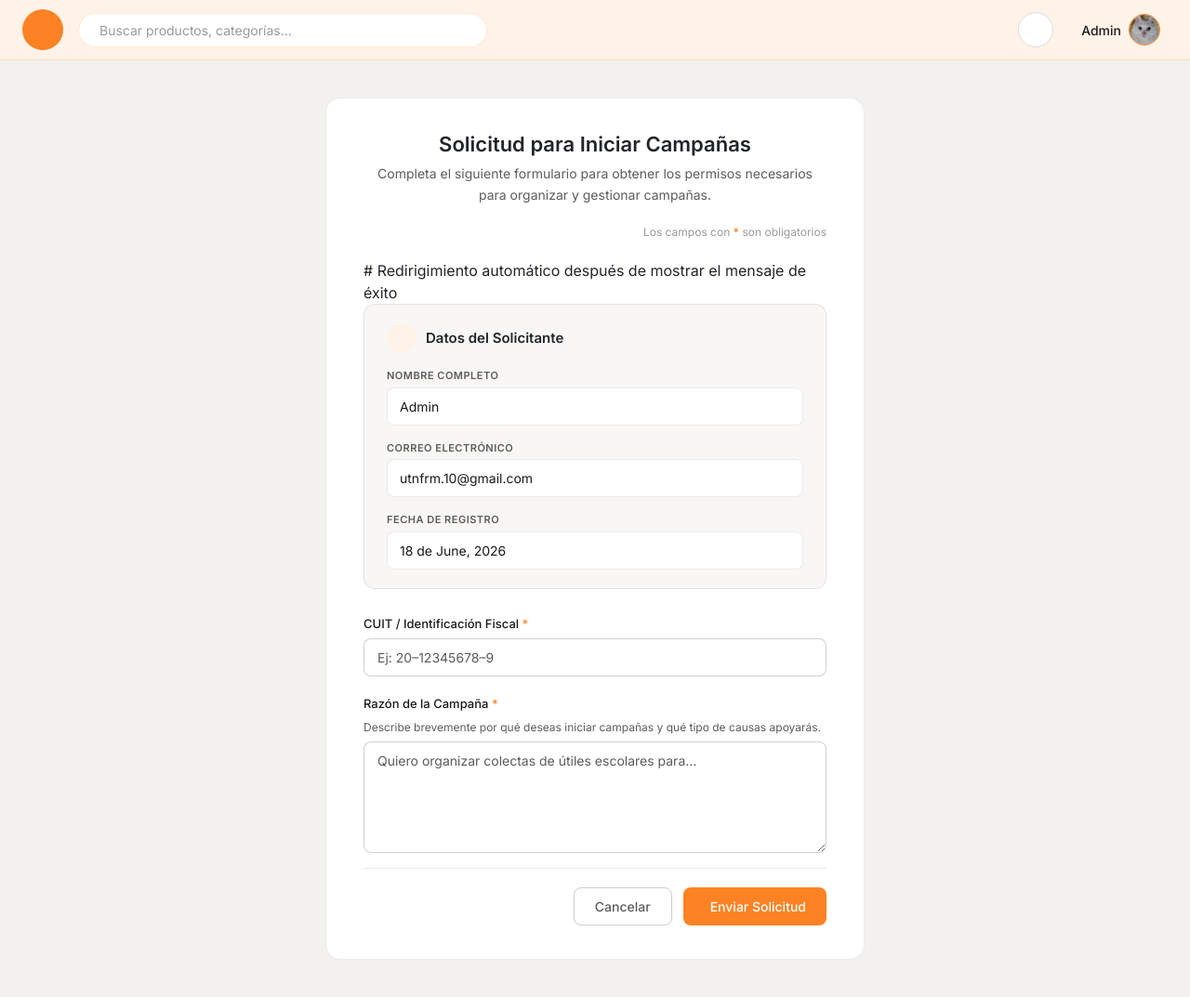
After one commit to RoAlario/plataforma_donaciones, a Flask app: template app/templates/solicitar_campana.html in a window 1280 px wide. The commit adds this page. Shown: the whole page at 93% size. Run offline with Flask 3, Linux system fonts and the light colour scheme; the template is opened without the code that fills it: values that come from a table or form of the project are taken from there, others are empty; parts of the project's set-up code (start-up, migrations or seed data) failed here and were passed over; some libraries are stand-ins or nearby versions.

Commit message:
US-02: base de datos y registro de peticiones
US-02: Solicitar Petición de campaña

US-03: Solicitar Campaña

US-02: Solicitar Petición de campaña : Completa

```diff
--- a/admin.py
+++ b/admin.py
@@ -1,7 +1,7 @@
 import sqlite3
 
 # Conectar a la base de datos
-conexion = sqlite3.connect('instance/plataforma.db')
+conexion = sqlite3.connect('instance/donaciones.db')
 cursor = conexion.cursor()
 
 # Actualizar el número de rol a 1
--- a/app/__init__.py
+++ b/app/__init__.py
@@ -27,4 +27,7 @@ def create_app():
     from app.donaciones.routes import donaciones_bp
     app.register_blueprint(donaciones_bp)
 
+    from app.routes import campana_bp
+    app.register_blueprint(campana_bp)
+
     return app
--- /dev/null
+++ b/app/templates/solicitar_campana.html
@@ -0,0 +1,355 @@
+<!DOCTYPE html>
+<html lang="es">
+<head>
+  <meta charset="UTF-8" />
+  <meta name="viewport" content="width=device-width, initial-scale=1.0" />
+  <title>Solicitud para Iniciar Campañas</title>
+
+  <link href="https://cdn.jsdelivr.net/npm/bootstrap@5.3.3/dist/css/bootstrap.min.css" rel="stylesheet" />
+  <link rel="stylesheet" href="https://cdn.jsdelivr.net/npm/@tabler/icons-webfont@2.44.0/tabler-icons.min.css" />
+  <link href="https://fonts.googleapis.com/css2?family=Inter:wght@400;500;600&display=swap" rel="stylesheet" />
+
+  <style>
+    :root {
+      --orange:       #FD8223;
+      --orange-hover: #e5711a;
+      --orange-light: #FFF3E8;
+      --orange-muted: rgba(253,130,35,0.18);
+    }
+    body { font-family: 'Inter', sans-serif; background: #F2F1EE; min-height: 100vh; }
+
+    /* Navbar */
+    .navbar-custom {
+      background: var(--orange-light);
+      border-bottom: 1px solid var(--orange-muted);
+      padding: 10px 24px;
+      display: flex; align-items: center; gap: 16px;
+    }
+    .logo {
+      width: 44px; height: 44px; border-radius: 50%;
+      background: var(--orange);
+      display: flex; align-items: center; justify-content: center;
+      color: #fff; font-size: 22px; flex-shrink: 0;
+      text-decoration: none;
+    }
+    .search-wrap {
+      flex: 1; max-width: 440px;
+      display: flex; align-items: center; gap: 8px;
+      background: #fff; border: 1px solid var(--orange-muted);
+      border-radius: 99px; padding: 7px 14px;
+      font-size: 14px; color: #9A9A9A;
+    }
+    .icon-btn {
+      width: 38px; height: 38px; border-radius: 50%;
+      border: 1px solid #ddd; background: #fff;
+      display: flex; align-items: center; justify-content: center;
+      color: #5C5C5C; font-size: 18px; cursor: pointer;
+      text-decoration: none;
+    }
+    .icon-btn:hover { background: #f0f0f0; }
+    .user-pill {
+      display: flex; align-items: center; gap: 8px;
+      cursor: pointer; padding: 4px 8px;
+      border-radius: 8px; font-size: 14px; font-weight: 500;
+      text-decoration: none; color: #1A1A1A;
+    }
+    .user-pill:hover { background: var(--orange-muted); }
+    .avatar {
+      width: 34px; height: 34px; border-radius: 50%;
+      background: var(--orange-light); border: 1.5px solid var(--orange);
+      display: flex; align-items: center; justify-content: center;
+      font-size: 12px; font-weight: 600; color: var(--orange);
+      overflow: hidden;
+    }
+    .avatar img { width: 100%; height: 100%; object-fit: cover; }
+    .ms-auto { margin-left: auto; }
+
+    /* Form card */
+    .form-card {
+      background: #fff; border-radius: 16px;
+      border: 1px solid rgba(0,0,0,0.08);
+      padding: 2.25rem 2.5rem;
+      max-width: 580px; margin: 2.5rem auto;
+    }
+    .form-card h1 { font-size: 22px; font-weight: 600; text-align: center; margin-bottom: 8px; }
+    .form-subtitle { font-size: 14px; color: #5C5C5C; text-align: center; line-height: 1.6; margin-bottom: 1.25rem; }
+    .required-note { font-size: 12px; color: #9A9A9A; text-align: right; margin-bottom: 1.25rem; }
+    .required-note span { color: var(--orange); font-weight: 600; }
+
+    /* Datos del solicitante */
+    .datos-card {
+      background: #F8F7F5; border: 1px solid rgba(0,0,0,0.08);
+      border-radius: 12px; padding: 1.25rem 1.5rem; margin-bottom: 1.5rem;
+    }
+    .datos-header { display: flex; align-items: center; gap: 10px; margin-bottom: 1rem; }
+    .datos-icon {
+      width: 32px; height: 32px; border-radius: 50%;
+      background: var(--orange-light);
+      display: flex; align-items: center; justify-content: center;
+      color: var(--orange); font-size: 16px;
+    }
+    .datos-header h2 { font-size: 15px; font-weight: 600; margin: 0; }
+    .readonly-label {
+      font-size: 11px; font-weight: 600;
+      text-transform: uppercase; letter-spacing: 0.5px;
+      color: #5C5C5C; margin-bottom: 4px;
+    }
+    .readonly-value {
+      background: #fff; border: 1px solid rgba(0,0,0,0.08);
+      border-radius: 8px; padding: 9px 13px;
+      font-size: 14px; color: #1A1A1A;
+    }
+
+    /* Campos editables */
+    .form-label { font-size: 13px; font-weight: 500; color: #1A1A1A; margin-bottom: 6px; }
+    .form-label .req { color: var(--orange); }
+    .form-control {
+      border: 1px solid rgba(0,0,0,0.18); border-radius: 8px;
+      font-size: 14px; padding: 9px 14px; font-family: 'Inter', sans-serif;
+    }
+    .form-control:focus {
+      border-color: var(--orange);
+      box-shadow: 0 0 0 3px rgba(253,130,35,0.12);
+    }
+    .form-hint { font-size: 12px; color: #5C5C5C; margin-bottom: 6px; line-height: 1.5; }
+    textarea.form-control { min-height: 120px; resize: vertical; }
+
+    /* Alertas */
+    .alert-error {
+      background: #FCEBEB; border: 1px solid #F09595;
+      border-radius: 8px; padding: 10px 14px;
+      font-size: 13px; color: #A32D2D;
+      margin-bottom: 1.25rem;
+      display: flex; align-items: center; gap: 8px;
+    }
+    .alert-success {
+      background: #EAFBEA; border: 1px solid #7FD97F;
+      border-radius: 8px; padding: 10px 14px;
+      font-size: 13px; color: #1E6E1E;
+      margin-bottom: 1.25rem;
+      display: flex; align-items: center; gap: 8px;
+    }
+
+    /* Acciones */
+    .form-actions {
+      display: flex; justify-content: flex-end; gap: 12px;
+      padding-top: 1.25rem; margin-top: 0.5rem;
+      border-top: 1px solid rgba(0,0,0,0.08);
+    }
+    .btn-cancelar {
+      padding: 9px 22px; border: 1px solid #ccc; border-radius: 8px;
+      background: transparent; font-size: 14px; font-weight: 500;
+      color: #5C5C5C; cursor: pointer; transition: background .15s;
+    }
+    .btn-cancelar:hover { background: #f0f0f0; }
+    .btn-enviar {
+      padding: 9px 22px; border: none; border-radius: 8px;
+      background: var(--orange); color: #fff;
+      font-size: 14px; font-weight: 500; cursor: pointer;
+      display: flex; align-items: center; gap: 7px;
+      transition: background .15s, transform .1s;
+    }
+    .btn-enviar:hover  { background: var(--orange-hover); }
+    .btn-enviar:active { transform: scale(0.98); }
+
+    @media (max-width: 600px) {
+      .search-wrap { display: none; }
+      .form-card { padding: 1.5rem 1.25rem; margin: 1.5rem 1rem; }
+      .datos-card { padding: 1rem; }
+    }
+  </style>
+</head>
+<body>
+
+  <!-- Navbar -->
+  <nav class="navbar-custom">
+    <a href="{{ url_for('donaciones.home') }}" class="logo">
+      <i class="ti ti-box"></i>
+    </a>
+
+    <div class="search-wrap">
+      <i class="ti ti-filter" style="color: var(--orange);"></i>
+      <span>Buscar productos, categorías…</span>
+      <i class="ti ti-search" style="margin-left: auto;"></i>
+    </div>
+
+    <div class="ms-auto" style="display:flex; align-items:center; gap:14px;">
+      <a href="#" class="icon-btn" aria-label="Notificaciones">
+        <i class="ti ti-bell"></i>
+      </a>
+      <a href="{{ url_for('auth.login') }}" class="user-pill">
+        <i class="ti ti-chevron-down" style="font-size:14px; color:#5C5C5C;"></i>
+        <span>{{ usuario.nombre }}</span>
+        <div class="avatar">
+          {% if usuario.foto_perfil %}
+            <img src="{{ url_for('static', filename='fotos/' + usuario.foto_perfil) }}" alt="Foto de perfil" />
+          {% else %}
+            {{ usuario.nombre[0].upper() }}
+          {% endif %}
+        </div>
+      </a>
+    </div>
+  </nav>
+
+  <!-- Formulario -->
+  <main class="px-3">
+    <div class="form-card">
+
+      <h1>Solicitud para Iniciar Campañas</h1>
+      <p class="form-subtitle">
+        Completa el siguiente formulario para obtener los permisos necesarios
+        para organizar y gestionar campañas.
+      </p>
+      <p class="required-note">Los campos con <span>*</span> son obligatorios</p>
+
+      {% if error %}
+      <div class="alert-error">
+        <i class="ti ti-alert-circle" style="font-size:16px;"></i>
+        {{ error }}
+      </div>
+      {% endif %}
+
+      {% if exito %}
+      <div class="alert-success" id="mensaje-exito">
+        <i class="ti ti-circle-check" style="font-size:16px;"></i>
+          <div>
+            <strong>{{ exito }}</strong>
+            <p style="margin:4px 0 0; font-size:12px; color:#1E6E1E;">
+            Serás redirigido al inicio en <span id="cuenta">3</span> segundos...
+            </p>
+          </div>
+      </div>
+      {% endif %}
+
+      # Redirigimiento automático después de mostrar el mensaje de éxito
+      {% if rederigir %}
+      <script>
+        let segundos = 3;
+        const cuenta = document.getElementById('cuenta');
+        const intervalo = setInterval(() => {
+          segundos--;
+          if (cuenta) cuenta.textContent = segundos;
+          if (segundos <= 0) {
+          clearInterval(intervalo);
+          window.location.href = "{{ url_for('donaciones.home') }}";
+          }
+        }, 1000);
+      </script>
+      {% endif %}
+
+      {% if peticion_pendiente %}
+      <!-- Overlay -->
+      <div id="overlay" style="
+        position: fixed; inset: 0; z-index: 999;
+        background: rgba(0,0,0,0.45);
+        display: flex; align-items: center; justify-content: center;">
+
+      <!-- Modal -->
+        <div style="
+          background: #fff; border-radius: 16px;
+          padding: 2rem; max-width: 420px; width: 90%;
+          text-align: center; box-shadow: 0 8px 32px rgba(0,0,0,0.18);">
+
+      <!-- Ícono -->
+          <div style="
+            width: 56px; height: 56px; border-radius: 50%;
+            background: #FFF3E8; margin: 0 auto 1rem;
+            display: flex; align-items: center; justify-content: center;">
+            <i class="ti ti-clock" style="font-size: 28px; color: var(--orange);"></i>
+          </div>
+
+          <h2 style="font-size: 18px; font-weight: 600; margin-bottom: 8px;">
+          Solicitud en evaluación
+          </h2>
+          <p style="font-size: 14px; color: #5C5C5C; line-height: 1.6; margin-bottom: 1.5rem;">
+          Ya tenés una solicitud de campaña <strong>pendiente de revisión</strong>.
+          No podés enviar otra hasta que un administrador evalúe la actual.
+          </p>
+
+          <a href="{{ url_for('donaciones.home') }}" style="
+          display: inline-block; padding: 10px 28px;
+          background: var(--orange); color: #fff;
+          border-radius: 8px; font-size: 14px; font-weight: 500;
+          text-decoration: none; transition: background .15s;">
+          Volver al inicio
+          </a>
+        </div>
+      </div>
+      {% endif %}
+
+      <form method="POST" action="{{ url_for('campana.solicitar_campana') }}" novalidate>
+
+        <!-- Datos del Solicitante (precargados desde la sesión) -->
+        <div class="datos-card">
+          <div class="datos-header">
+            <div class="datos-icon"><i class="ti ti-user"></i></div>
+            <h2>Datos del Solicitante</h2>
+          </div>
+
+          <div class="mb-3">
+            <div class="readonly-label">Nombre Completo</div>
+            <div class="readonly-value">{{ usuario.nombre }}</div>
+          </div>
+
+          <div class="mb-3">
+            <div class="readonly-label">Correo Electrónico</div>
+            <div class="readonly-value">{{ usuario.email }}</div>
+          </div>
+
+          <div class="mb-0">
+            <div class="readonly-label">Fecha de Registro</div>
+            <div class="readonly-value">{{ usuario.fechaAltaUsuario.strftime('%d de %B, %Y') }}</div>
+          </div>
+      </div>
+
+        <!-- CUIT -->
+        <div class="mb-3">
+          <label class="form-label" for="cuitoCuil">
+            CUIT / Identificación Fiscal <span class="req">*</span>
+          </label>
+          <input
+            type="text"
+            class="form-control"
+            id="cuitoCuil"
+            name="cuitoCuil"
+            placeholder="Ej: 20–12345678–9"
+            required
+            autocomplete="off"
+          />
+        </div>
+
+        <!-- Razón de la Campaña -->
+        <div class="mb-3">
+          <label class="form-label" for="razonPeticion">
+            Razón de la Campaña <span class="req">*</span>
+          </label>
+          <p class="form-hint">
+            Describe brevemente por qué deseas iniciar campañas y qué tipo de causas apoyarás.
+          </p>
+          <textarea
+            class="form-control"
+            id="razonPeticion"
+            name="razonPeticion"
+            placeholder="Quiero organizar colectas de útiles escolares para…"
+            required
+          ></textarea>
+        </div>
+
+        <!-- Acciones -->
+        <div class="form-actions">
+          <button type="button" class="btn-cancelar" onclick="window.history.back()">
+            Cancelar
+          </button>
+          <button type="submit" class="btn-enviar">
+            <i class="ti ti-send" style="font-size:16px;"></i>
+            Enviar Solicitud
+          </button>
+        </div>
+
+      </form>
+    </div>
+  </main>
+
+  <script src="https://cdn.jsdelivr.net/npm/bootstrap@5.3.3/dist/js/bootstrap.bundle.min.js"></script>
+</body>
+</html>
--- a/borrar.py
+++ b/borrar.py
@@ -1,7 +1,7 @@
 import sqlite3
 
 # Conectar a la base de datos
-conexion = sqlite3.connect('instance/plataforma.db')
+conexion = sqlite3.connect('instance/donaciones.db')
 cursor = conexion.cursor()
 
 # Dar la orden de borrar
--- a/run.py
+++ b/run.py
@@ -1,4 +1,3 @@
-
 from app import create_app
 from app.extensions import db
 from app.models import Rol, Categoria, EstadoPublicacion
```
Also changed, not shown: app/auth/routes.py (+3 -8 lines), app/models.py (+42 -40 lines), app/routes.py (added, +74 -0 lines), app/templates/donaciones/home.html (+71 -1 lines), crear_db.py (+51 -0 lines), instance/plataforma.db (deleted), 1 other file.
